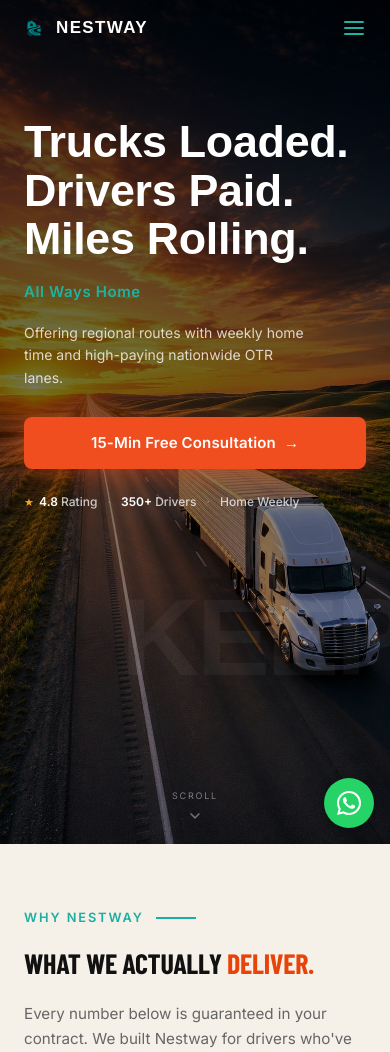
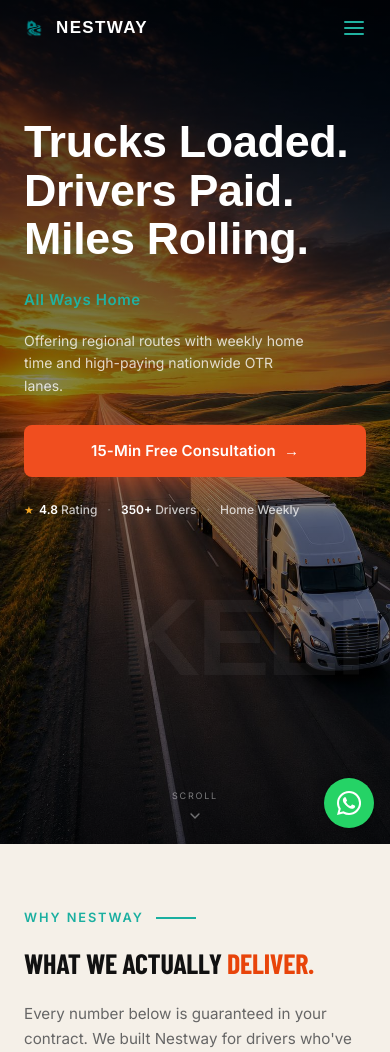
Before and after one commit to turdaliyevhasanali60-lang/Nestway, a Django app: page / in a window 390 px wide. Shown: the top 1052 px of the page. Run offline with Django 5.2, Linux system fonts and the light colour scheme; data comes from the database, SQL or seed files in the repository; some web fonts are replaced.

Commit message:
Mobile hero: adjust gradient overlay, image position to 35% 65%, add 8px top margin to brand line

```diff
--- a/core/templates/index.html
+++ b/core/templates/index.html
@@ -117,10 +117,10 @@
 <!-- Mobile-Only Hero Rebuild -->
 <div class="relative w-full overflow-hidden flex md:hidden" style="height: 100svh; background: #000000; overflow-x: hidden;">
     <!-- Layer 1 — Photo -->
-    <img src="{% static 'images/truckformobile.jpeg' %}" alt="Nestway Hero" style="position: absolute; top: 0; left: 0; width: 100%; height: 100%; object-fit: cover; object-position: center 60%; z-index: 1; pointer-events: none;">
+    <img src="{% static 'images/truckformobile.jpeg' %}" alt="Nestway Hero" style="position: absolute; top: 0; left: 0; width: 100%; height: 100%; object-fit: cover; object-position: 35% 65%; z-index: 1; pointer-events: none;">
 
     <!-- Layer 2 — Gradient Overlay -->
-    <div style="position: absolute; top: 0; left: 0; width: 100%; height: 100%; background: linear-gradient(to bottom, rgba(0,0,0,0.72) 0%, rgba(0,0,0,0.55) 45%, rgba(0,0,0,0.25) 100%); z-index: 2; pointer-events: none;"></div>
+    <div style="position: absolute; top: 0; left: 0; width: 100%; height: 100%; background: linear-gradient(to bottom, rgba(0,0,0,0.75) 0%, rgba(0,0,0,0.45) 50%, rgba(0,0,0,0.55) 100%); z-index: 2; pointer-events: none;"></div>
 
     <!-- Layer 3 — Ghost Word -->
     <div style="position: absolute; bottom: 18%; right: -4%; font-family: 'Unbounded', sans-serif; font-size: 28vw; font-weight: 900; color: rgba(255,255,255,0.045); letter-spacing: -0.03em; z-index: 3; pointer-events: none; user-select: none; line-height: 1;">KEEP</div>
@@ -135,7 +135,7 @@
         </div>
 
         <!-- Brand Line -->
-        <div style="font-family: 'Inter', sans-serif; font-size: 15px; font-weight: 600; color: #20B2A0; letter-spacing: 0.04em; margin-bottom: 10px; text-transform: none;">All Ways Home</div>
+        <div style="font-family: 'Inter', sans-serif; font-size: 15px; font-weight: 600; color: #20B2A0; letter-spacing: 0.04em; margin-top: 8px; margin-bottom: 10px; text-transform: none;">All Ways Home</div>
 
         <!-- Body Copy -->
         <p style="font-family: 'Inter', sans-serif; font-size: 14px; font-weight: 400; line-height: 1.6; color: rgba(255,255,255,0.78); max-width: 85%; margin: 8px 0 28px; padding: 0;">Offering regional routes with weekly home time and high-paying nationwide OTR lanes.</p>
```
